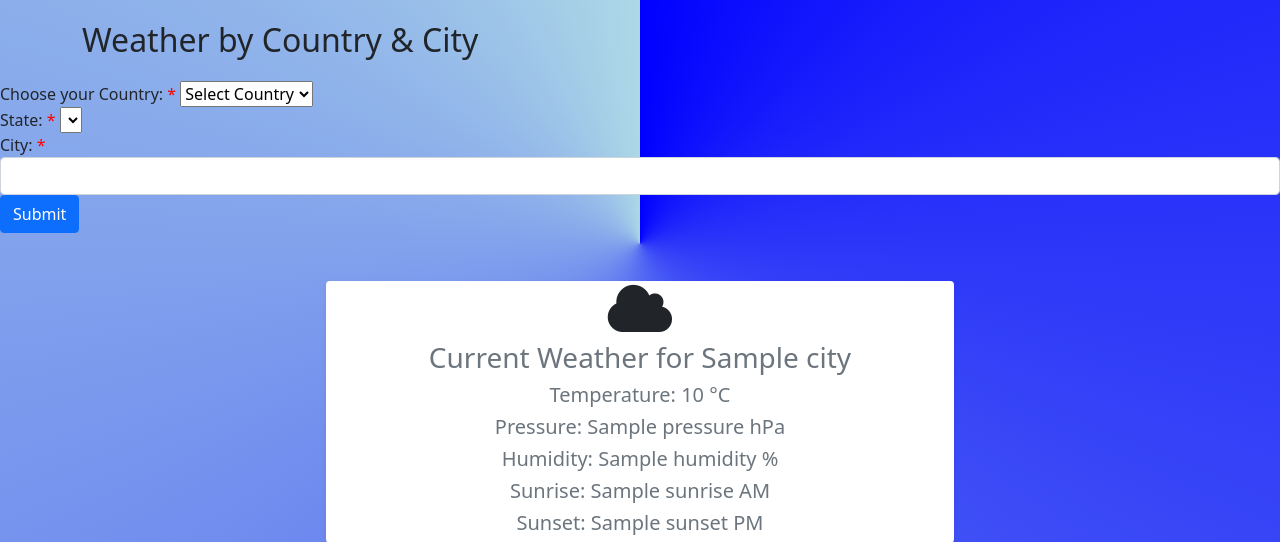
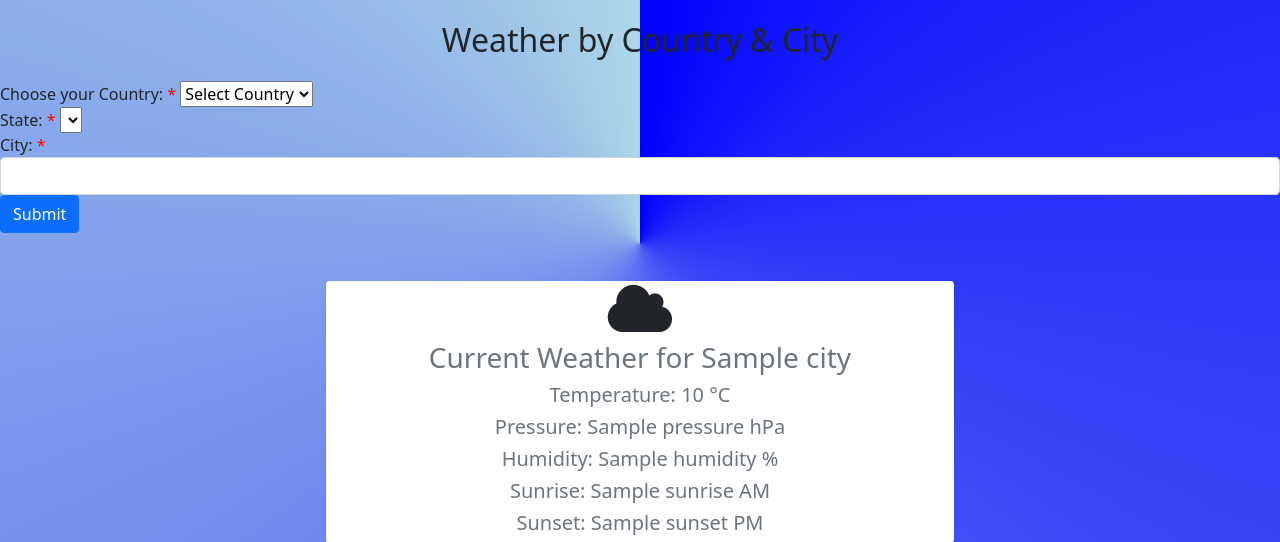
Before and after one commit to Binu007/WeatherApp_Flask, a Flask app: template templates/index.html in a window 1280 px wide. Shown: the part 56-598 px from the top of the page. Run offline with Flask 2, Linux system fonts and the light colour scheme; the template is opened without the code that fills it: most values are stand-ins (such as "Sample title", 1, 10 or a date in 2020); lists and menus that the app fills with data are empty; some libraries are stand-ins or nearby versions.

Commit message:
Update index.html

```diff
--- a/templates/index.html
+++ b/templates/index.html
@@ -13,6 +13,9 @@
       body  {
         background-image: conic-gradient( blue, lightblue);
         }
+      h1{
+        text-align: center;
+      }
       </style>
     <title>WeatherApp</title>
   </head>
```
